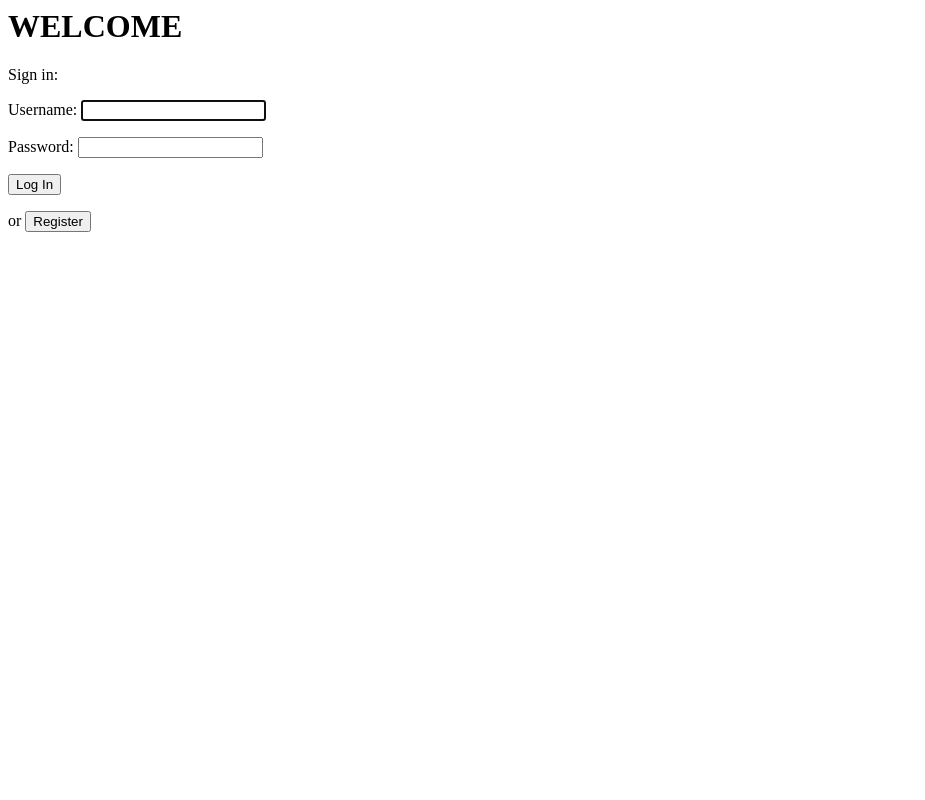
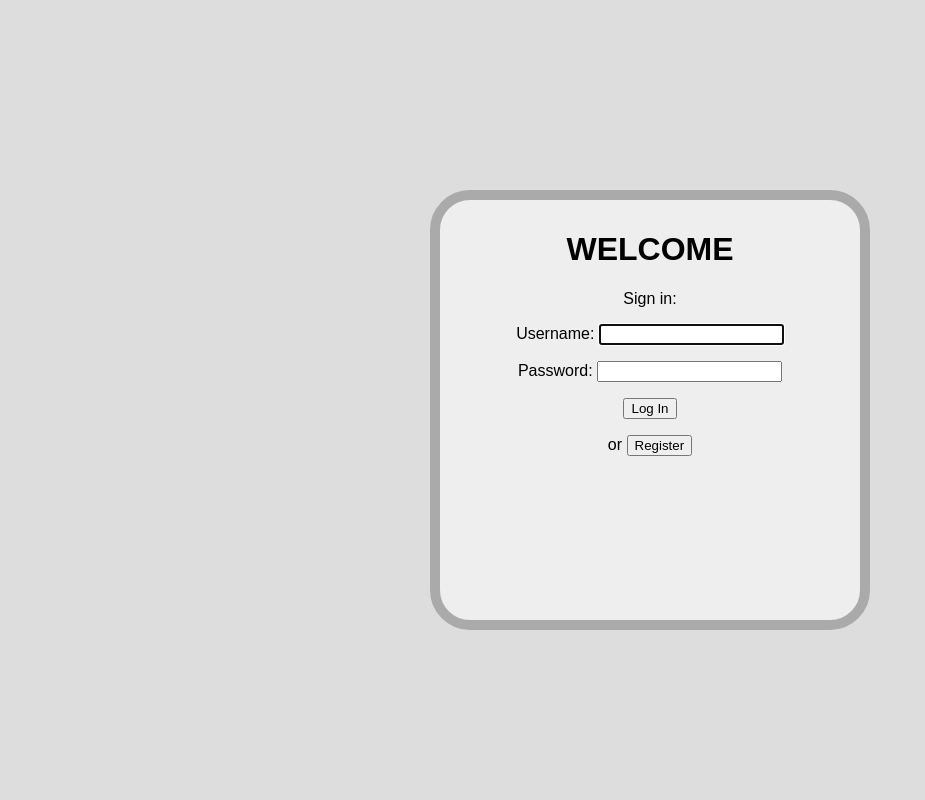
Before and after one commit to Briefcase/Briefcase, a Django app: page / in a window 1280 px wide. Shown: the whole page, without its empty margins (0-925 px from the left). Run offline with Django 3.2, Linux system fonts and the light colour scheme; parts of the project's set-up code (start-up, migrations or seed data) failed here and were passed over.

Commit message:
changed the welcome menu

```diff
--- a/briefcase/templates/welcome.html
+++ b/briefcase/templates/welcome.html
@@ -1,3 +1,26 @@
+<html>
+  <head>
+    <style type="text/css">
+      body {
+        background: #DDD;
+      }
+      div.title {
+        text-align: center;
+        border-radius: 40px;
+        font-family:arial;
+        border: 10px solid #AAA;
+        background-color:#EEE;
+        position: absolute;
+        top:50%;
+        left: 50%;
+        margin: -210px;
+        padding: 10px;
+        width: 400px;
+        height: 400px;
+      }
+    </style>
+  </head>
+<div class="title">
 <h1>WELCOME</h1>
 Sign in:
 <form action = "" method="post">{% csrf_token %}
@@ -7,3 +30,4 @@ Sign in:
 
 or
 <input type=button onClick="location.href='accounts/register'" value="Register">
+</div>
```
